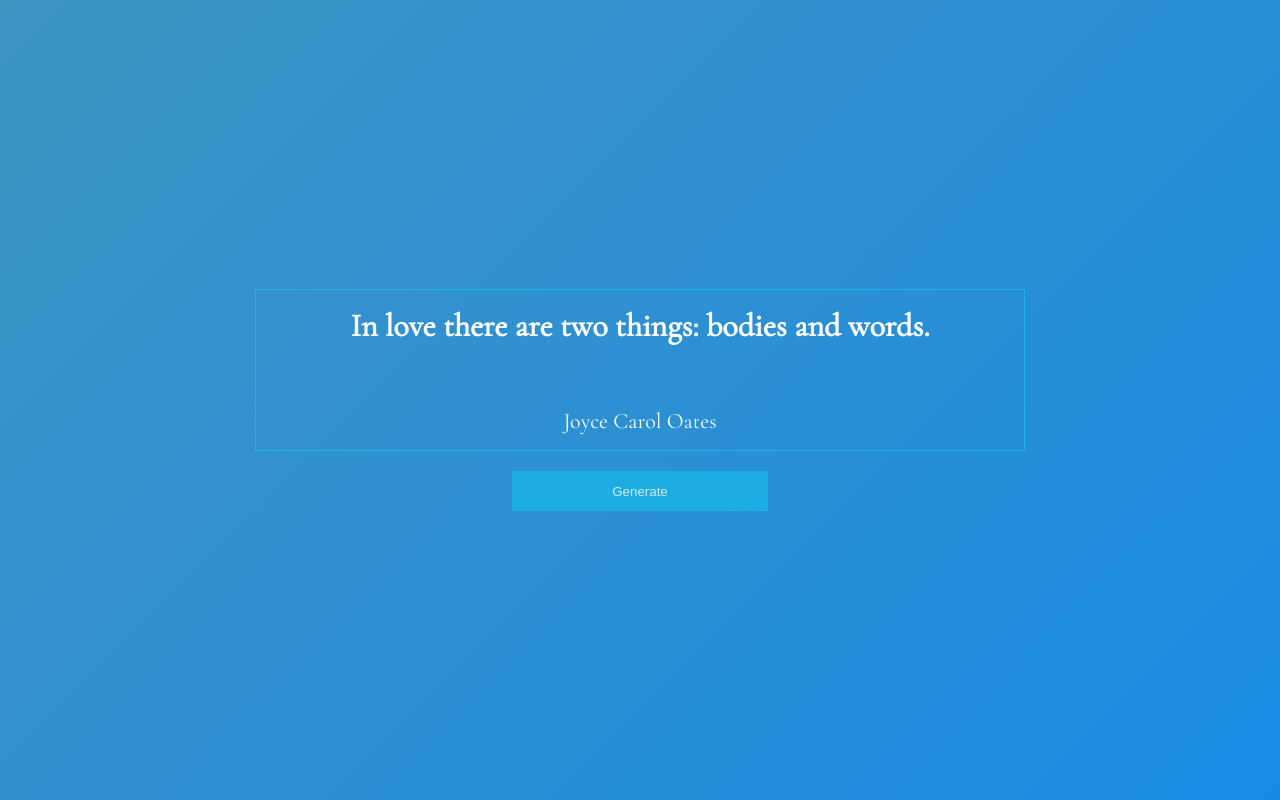
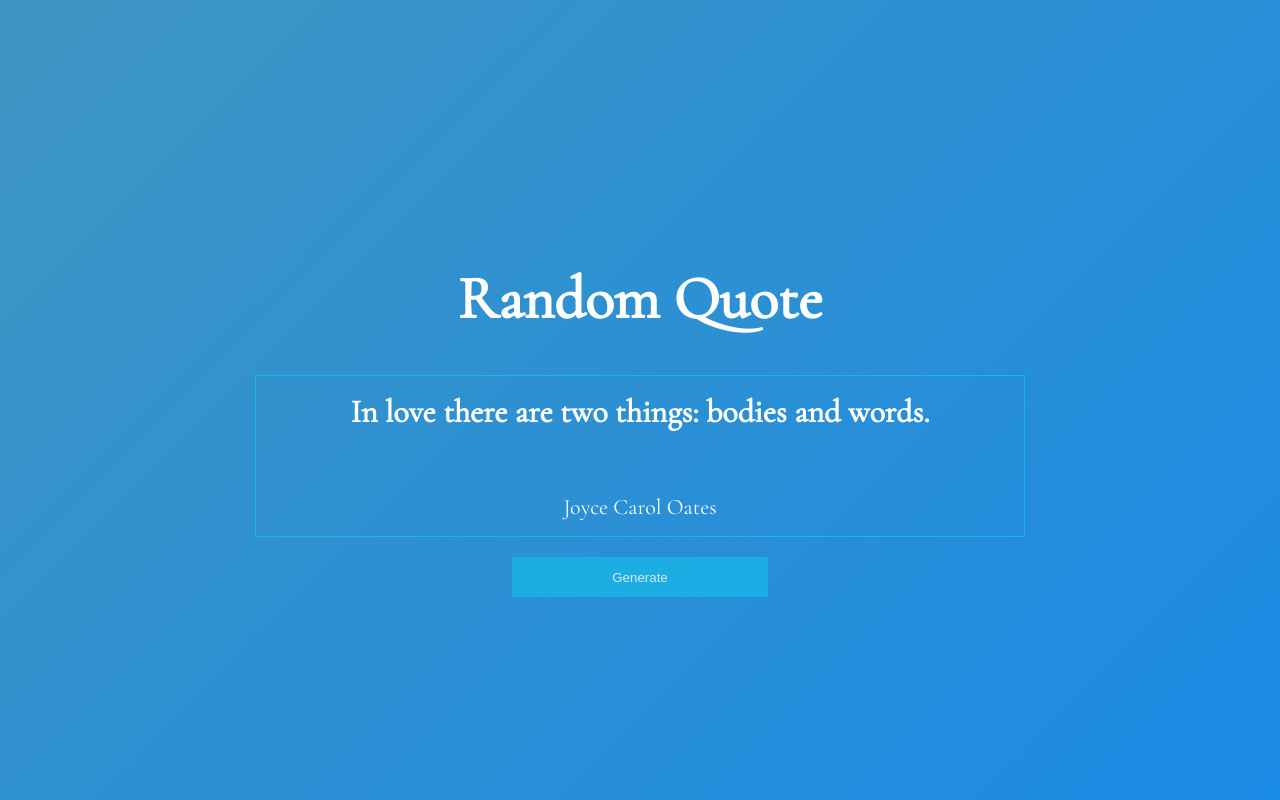
Before and after one commit to RubenFigueiredo98/Random-Quote, a plain HTML site: page index.html in a window 1280 px wide. Drawn offline with nearby package versions, Linux system fonts and the light colour scheme.

Commit message:
adding title and styling

```diff
--- a/index.html
+++ b/index.html
@@ -16,6 +16,7 @@
 <body>
 
         <div id="container">
+            <h1 id="title">Random Quote</h1>
             <div id="text_container">
                 <h1 id="text">In love there are two things: bodies and words.</h1>
                 <p id="autor">Joyce Carol Oates</p>
--- a/styles.css
+++ b/styles.css
@@ -28,6 +28,10 @@ body {
     flex-direction: column;
     border: 1px solid rgba(25,181,230, 1);
     margin-bottom: 20px;
+}
+
+#title {
+    font-size: 60px
 }
 
 h1 {
```
